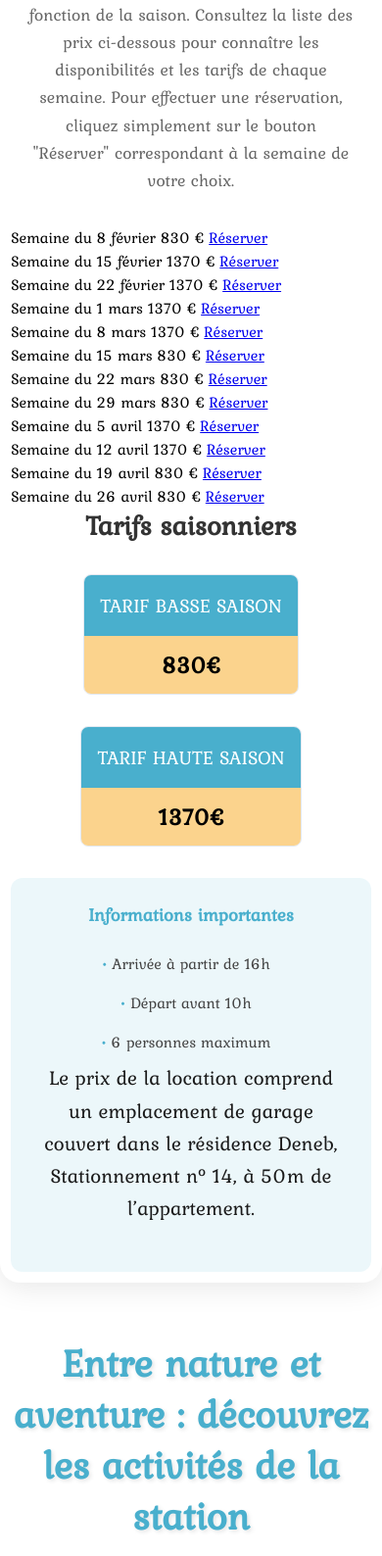
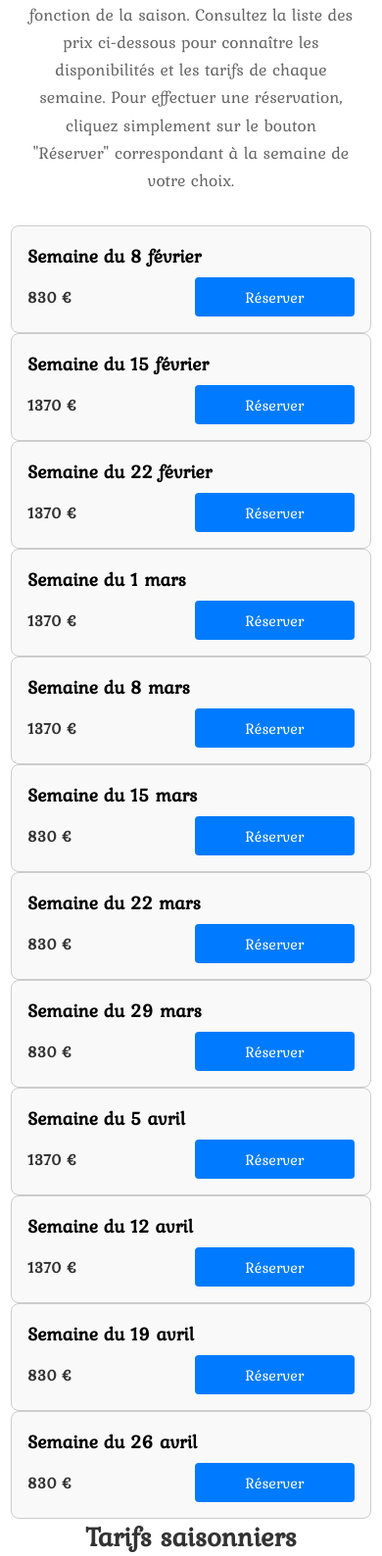
Before and after one commit to amstram-creation/risoul1850-vandommele.com, a PHP site: page / in a window 390 px wide. Shown: the part 3771-5359 px from the top of the page at 98% size. Run offline with PHP 8.4, Linux system fonts and the light colour scheme.

Commit message:
style: enhance booking UI with grid layout and responsive design

```diff
--- a/assets/risoul.css
+++ b/assets/risoul.css
@@ -206,3 +206,70 @@ main>section>h2 {
         transform: rotate(1turn)
     }
 }
+
+
+
+.booking-container {
+    display: grid;
+    gap: 1rem;
+    padding: 1rem;
+}
+
+.booking-item {
+    display: grid;
+    grid-template-columns: 1fr 1fr;
+    gap: 0.5rem;
+    padding: 1rem;
+    border: 1px solid #ccc;
+    border-radius: 8px;
+    background-color: #f9f9f9;
+    align-items: center;
+    justify-content: center;
+}
+
+.week {
+    grid-column: 1 / span 2;
+    font-weight: bold;
+    font-size: 1.2rem;
+}
+
+.price {
+    color: #333;
+    font-size: 1rem;
+    font-weight: bold;
+}
+
+.book-now{
+    display: inline-block;
+    padding: 0.5rem 1rem;
+    background-color: #007BFF;
+    color: #fff;
+    text-decoration: none;
+    border-radius: 4px;
+    text-align: center;
+}
+
+.book-now:hover {
+    background-color: #0056b3;
+}
+
+@media (min-width: 500px) {
+    .booking-item {
+        grid-template-columns: 2fr 1fr 1fr;
+        align-items: center;
+    }
+
+    .week {
+        grid-column: 1;
+    }
+
+    .price {
+        grid-column: 2;
+        text-align: center;
+    }
+
+    .book-now {
+        grid-column: 3;
+        justify-self: end;
+    }
+}
```
